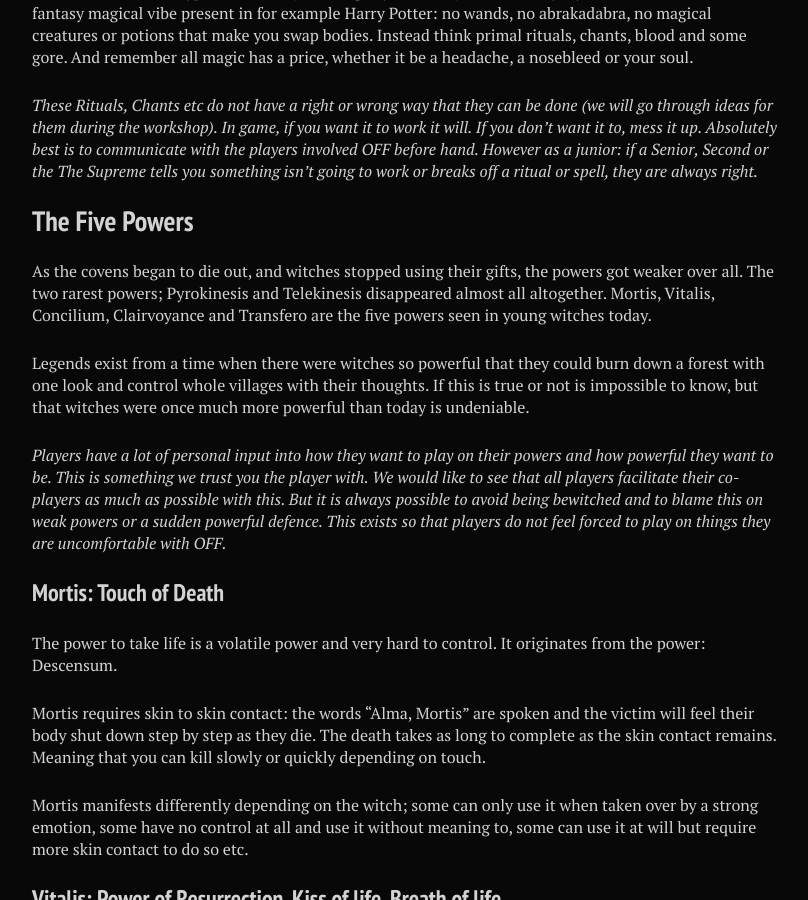
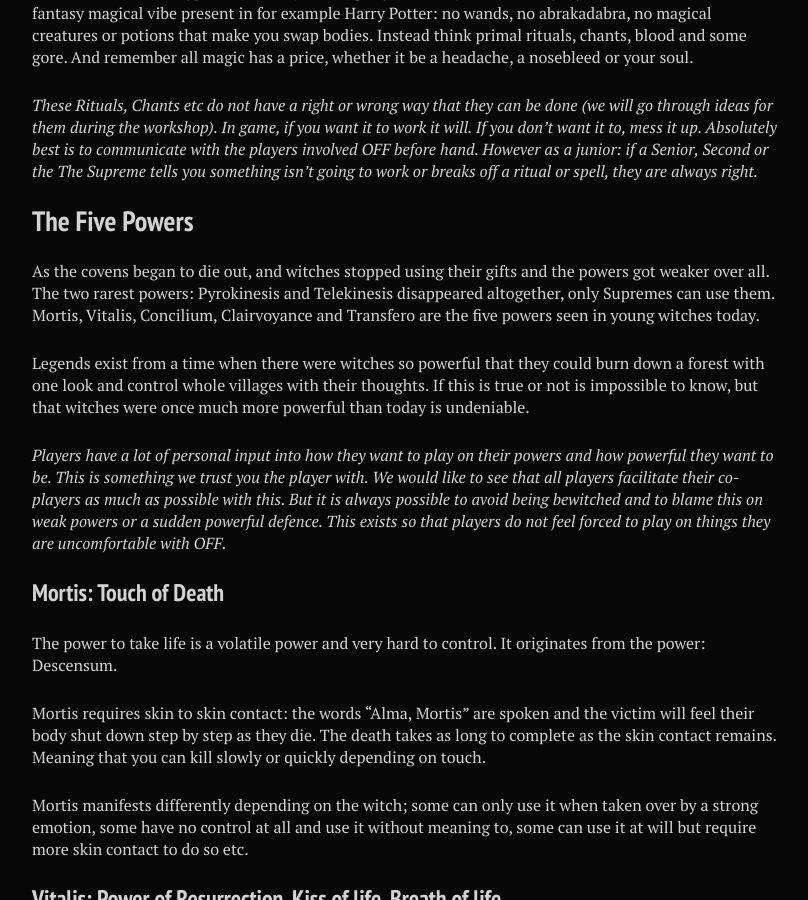
Before and after one commit to stanislavb/en.coven.nu, a Jekyll site: the page built from fictional/index.md, in a window 1280 px wide and 900 px high, scrolled down 3707 px. Shown: the whole window, without its empty margins (288-1096 px from the left). Built offline with Jekyll 4.4.1, drawn with Linux system fonts in a browser that asks for light colours; nearby versions of some CDN libraries.

Commit message:
Update index.md

```diff
--- a/fictional/index.md
+++ b/fictional/index.md
@@ -97,7 +97,7 @@ The LARP aims for a type or realism (with magic, yes I know), but basically try
 
 ## The Five Powers
 
-As the covens began to die out, and witches stopped using their gifts, the powers got weaker over all. The two rarest powers; Pyrokinesis and Telekinesis disappeared almost all altogether. Mortis, Vitalis, Concilium, Clairvoyance and Transfero are the five powers seen in young witches today.
+As the covens began to die out, and witches stopped using their gifts and the powers got weaker over all. The two rarest powers: Pyrokinesis and Telekinesis disappeared altogether, only Supremes can use them. Mortis, Vitalis, Concilium, Clairvoyance and Transfero are the five powers seen in young witches today.
 
 Legends exist from a time when there were witches so powerful that they could burn down a forest with one look and control whole villages with their thoughts. If this is true or not is impossible to know, but that witches were once much more powerful than today is undeniable.
 
```
